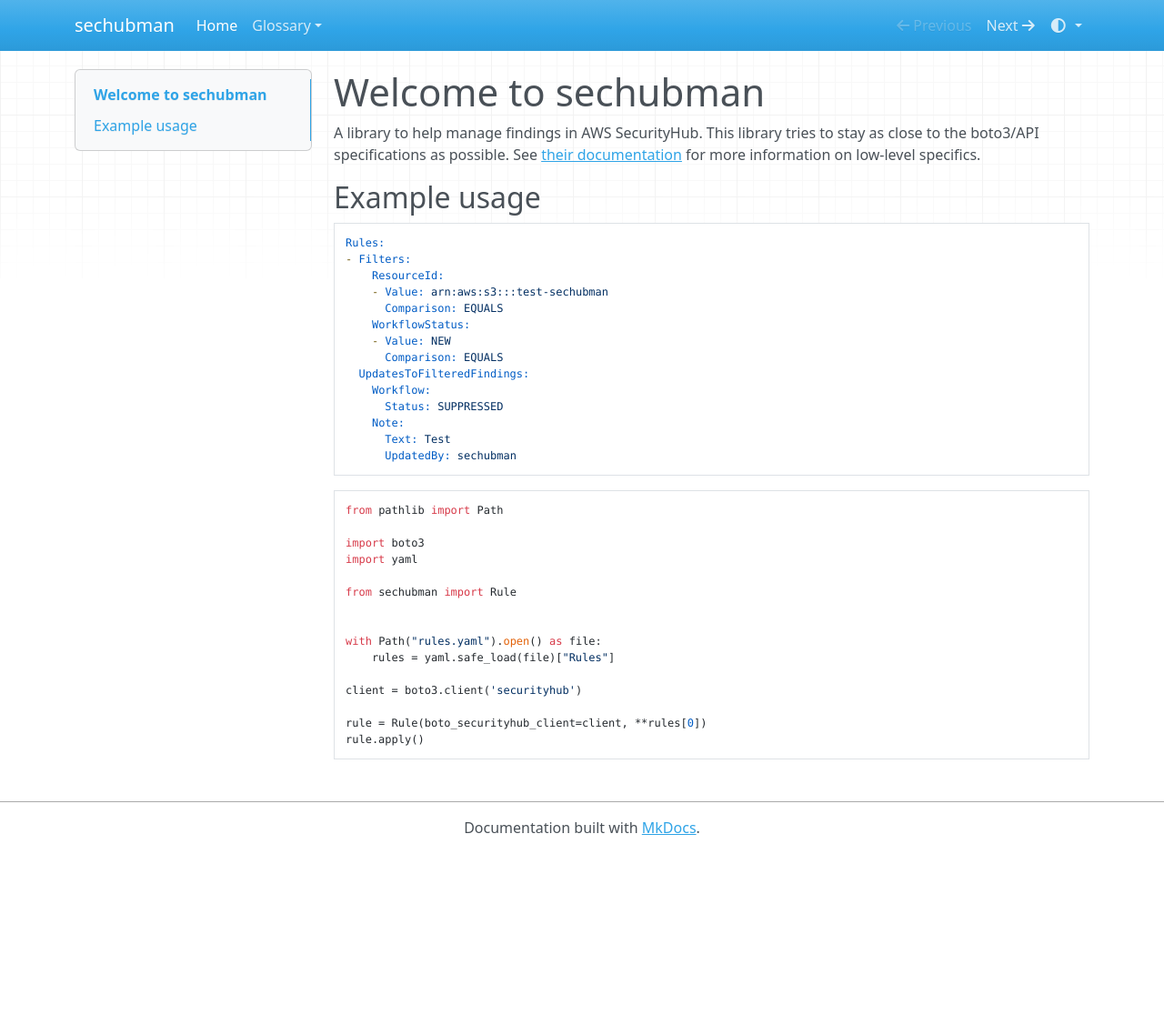
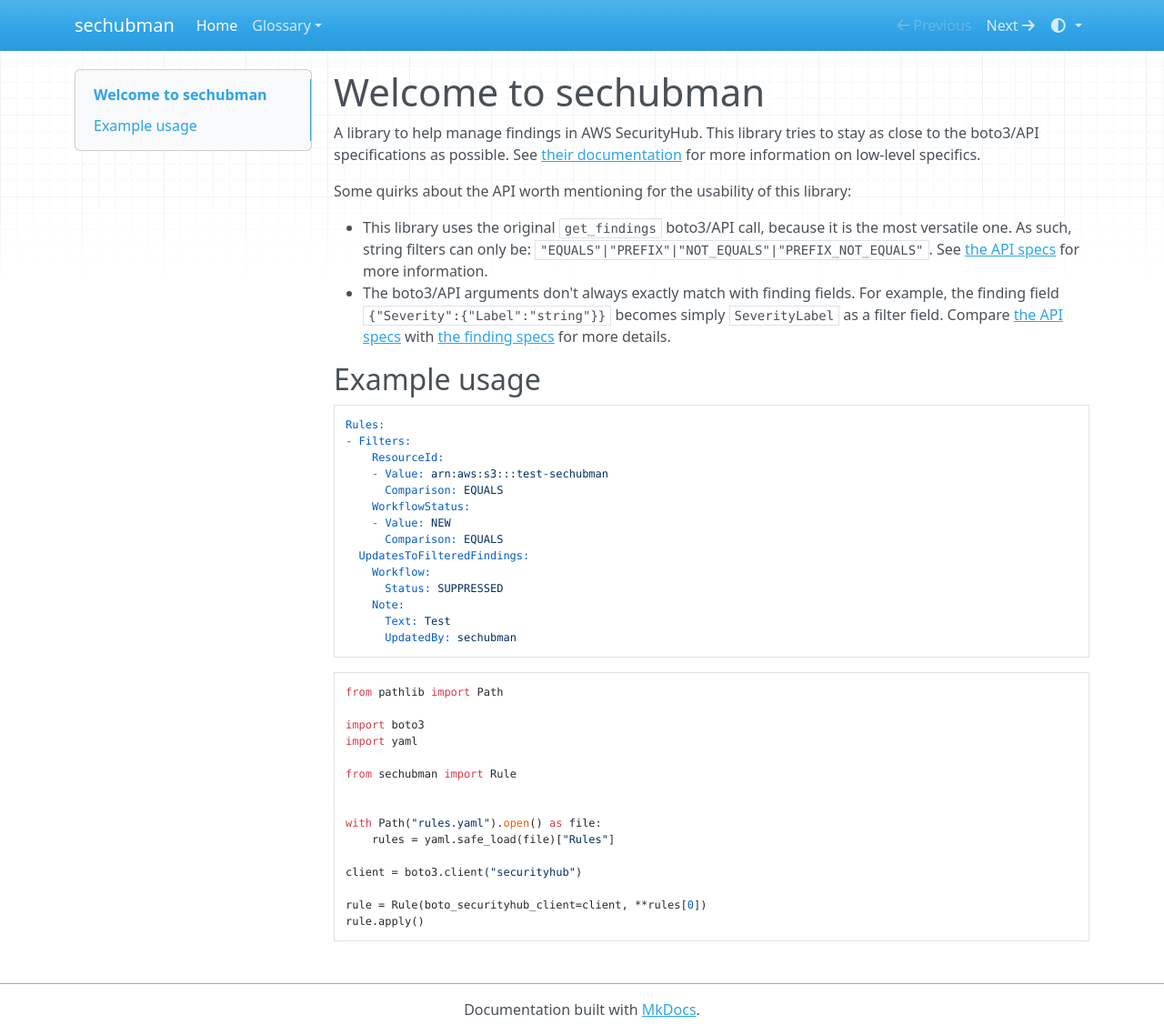
Before and after one commit to carlovoSBP/sechubman, an MkDocs documentation site: the page built from docs/index.md, in a window 1280 px wide and 1138 px high. Shown: the whole window at 91% size. Built offline with MkDocs 1.6.1, drawn with Linux system fonts in a browser that asks for light colours; nearby versions of some CDN libraries.

Commit message:
fix: support only original get_findings api

```diff
--- a/docs/index.md
+++ b/docs/index.md
@@ -3,6 +3,17 @@
 A library to help manage findings in AWS SecurityHub.
 This library tries to stay as close to the boto3/API specifications as possible.
 See [their documentation](https://boto3.amazonaws.com/v1/documentation/api/latest/reference/services/securityhub.html) for more information on low-level specifics.
+
+Some quirks about the API worth mentioning for the usability of this library:
+
+- This library uses the original `get_findings` boto3/API call, because it is the most versatile one.
+  As such, string filters can only be: `"EQUALS"|"PREFIX"|"NOT_EQUALS"|"PREFIX_NOT_EQUALS"`.
+  See [the API specs](https://docs.aws.amazon.com/securityhub/1.0/APIReference/API_StringFilter.html) for more information.
+- The boto3/API arguments don't always exactly match with finding fields.
+  For example, the finding field `{"Severity":{"Label":"string"}}` becomes simply `SeverityLabel` as a filter field.
+  Compare [the API specs](https://docs.aws.amazon.com/securityhub/1.0/APIReference/API_GetFindings.html#API_GetFindings_RequestBody)
+  with [the finding specs](https://docs.aws.amazon.com/securityhub/latest/userguide/securityhub-findings-format.html)
+  for more details.
 
 ## Example usage
 
@@ -35,7 +46,7 @@
 with Path("rules.yaml").open() as file:
     rules = yaml.safe_load(file)["Rules"]
 
-client = boto3.client('securityhub')
+client = boto3.client("securityhub")
 
 rule = Rule(boto_securityhub_client=client, **rules[0])
 rule.apply()
```
Also changed, not shown: 3 other files.
